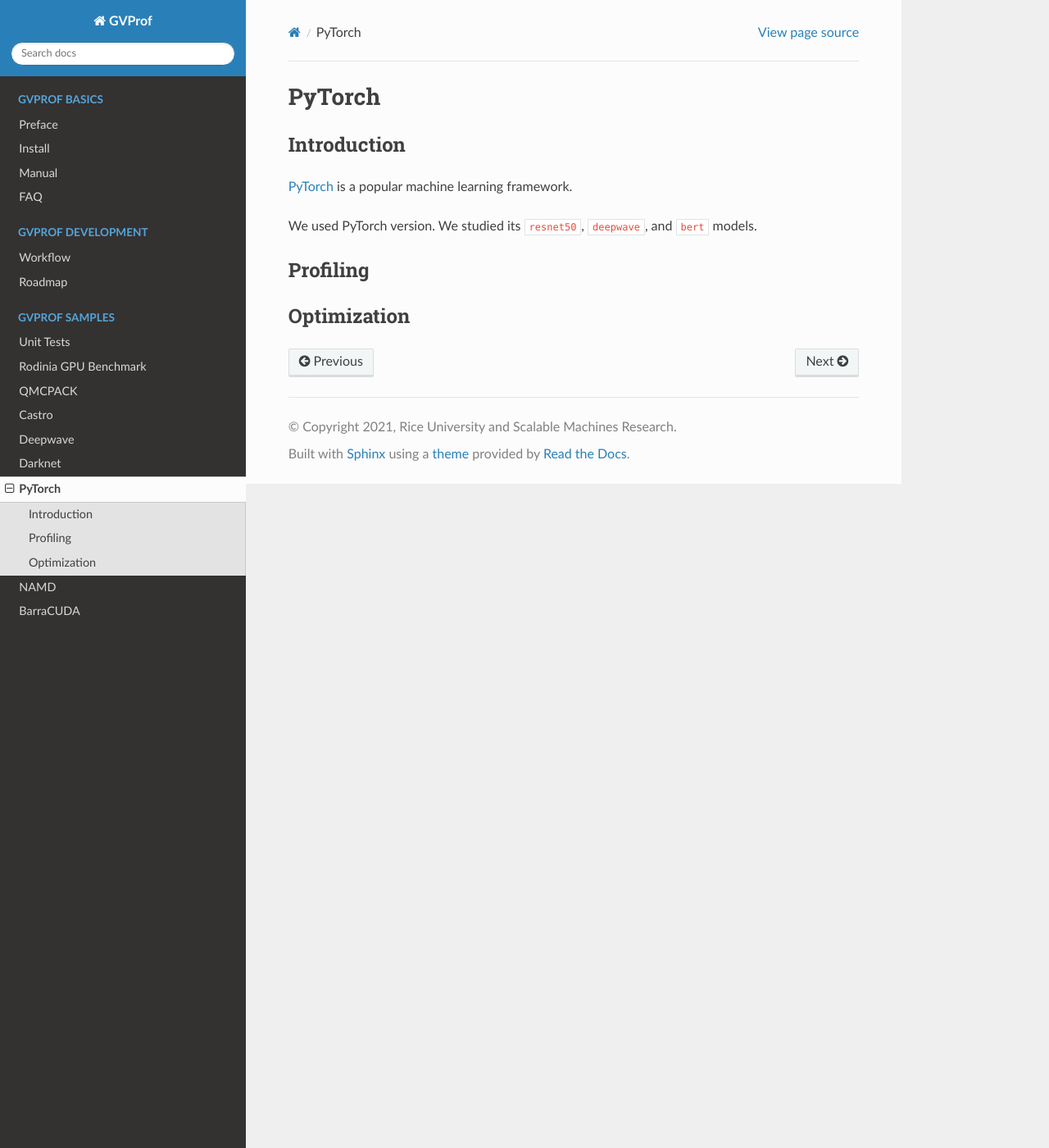
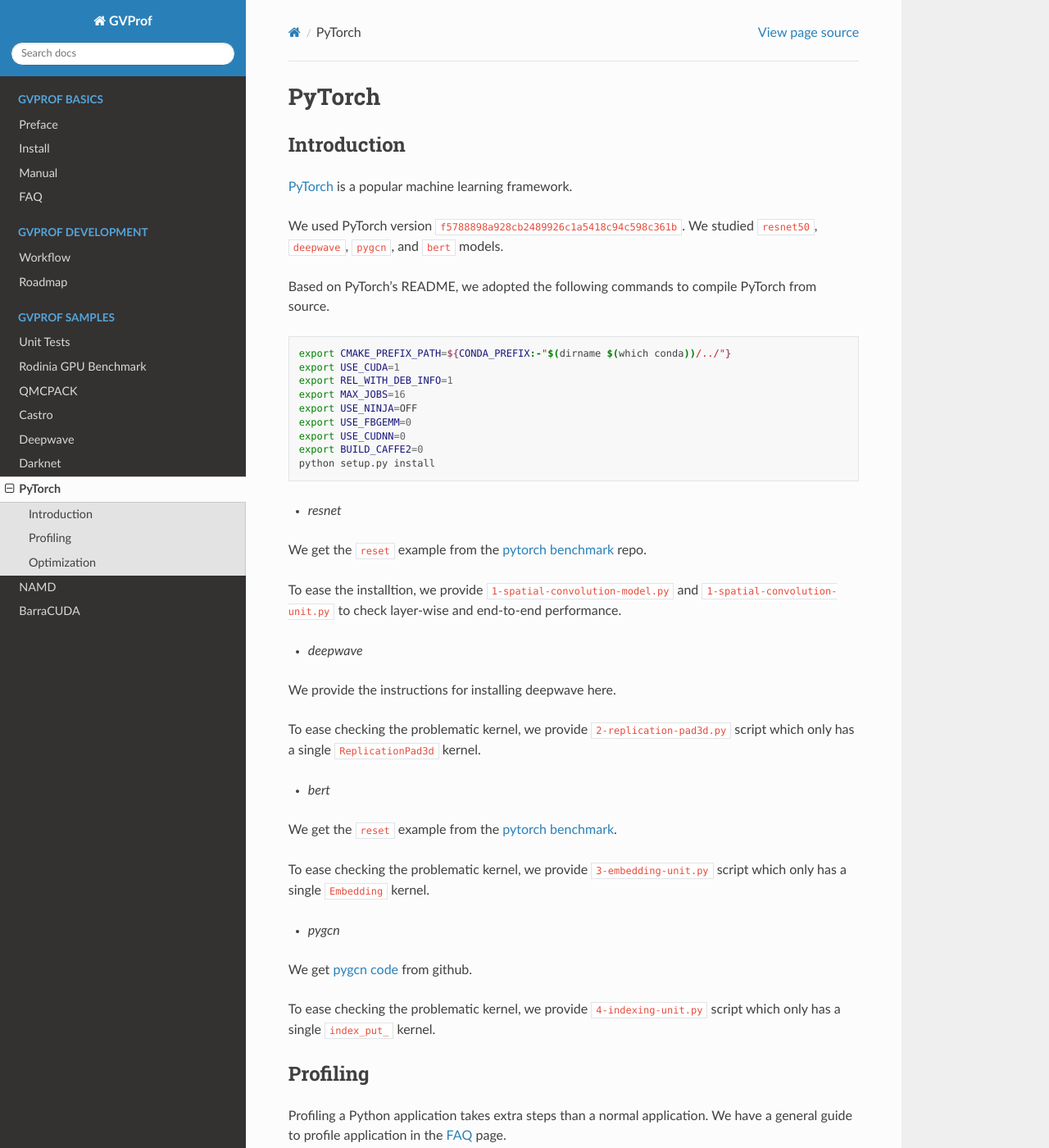
Before and after one commit to GVProf/GVProf, a Sphinx documentation site: the page built from docs/pytorch.md, in a window 1280 px wide and 1400 px high. Shown: the whole window at 82% size. Built offline with Sphinx 7.4.7 and the Read the Docs theme 2.0.0, drawn with Linux system fonts in a browser that asks for light colours; pages that are not in the unit, such as notebooks, are missing from menus; some of the changed text lies outside the part shown.

Commit message:
Update docs

````diff
--- a/docs/pytorch.md
+++ b/docs/pytorch.md
@@ -4,10 +4,60 @@
 
 [PyTorch](https://pytorch.org/) is a popular machine learning framework.
 
-We used PyTorch version.  We studied its `resnet50`, `deepwave`, and `bert` models.
+We used PyTorch version `f5788898a928cb2489926c1a5418c94c598c361b`. We studied `resnet50`, `deepwave`, `pygcn`, and `bert` models.
+
+Based on PyTorch's README, we adopted the following commands to compile PyTorch from source.
+
+```bash
+export CMAKE_PREFIX_PATH=${CONDA_PREFIX:-"$(dirname $(which conda))/../"}
+export USE_CUDA=1
+export REL_WITH_DEB_INFO=1
+export MAX_JOBS=16
+export USE_NINJA=OFF
+export USE_FBGEMM=0
+export USE_CUDNN=0
+export BUILD_CAFFE2=0
+python setup.py install
+```
+
+- *resnet*
+
+We get the `reset` example from the [pytorch benchmark](https://github.com/pytorch/benchmark/tree/master/torchbenchmark/models/resnet50) repo.
+
+To ease the installtion, we provide `1-spatial-convolution-model.py` and `1-spatial-convolution-unit.py` to check layer-wise and end-to-end performance.
+
+- *deepwave*
+
+We provide the instructions for installing deepwave here.
+
+To ease checking the problematic kernel, we provide `2-replication-pad3d.py` script which only has a single `ReplicationPad3d` kernel.
+
+- *bert*
+
+We get the `reset` example from the [pytorch benchmark](https://github.com/pytorch/benchmark/tree/master/torchbenchmark/models/resnet50).
+
+To ease checking the problematic kernel, we provide `3-embedding-unit.py` script which only has a single `Embedding` kernel.
+
+- *pygcn*
+
+We get [pygcn code](https://github.com/tkipf/pygcn) from github.
+
+To ease checking the problematic kernel, we provide `4-indexing-unit.py` script which only has a single `index_put_` kernel.
 
 ## Profiling
 
-
+Profiling a Python application takes extra steps than a normal application. We have a general guide to profile application in the [FAQ](https://gvprof.readthedocs.io/en/latest/faq.html) page.
 
 ## Optimization
+
+- *data_flow* - *redundant values*
+
+Please refer to this [issue](https://github.com/pytorch/pytorch/issues/48539)
+
+- *data_flow* - *redundant values* - *value_pattern* - *redundant zeros*
+
+1. Please refer to this [issue](https://github.com/pytorch/pytorch/issues/48889)
+
+2. Please refer to this [issue](https://github.com/pytorch/pytorch/issues/49663)
+
+- *value_pattern* - *structured values*
````
Also changed, not shown: docs/faq.md (+5 -0 lines), docs/rodinia.md (+4 -0 lines).
